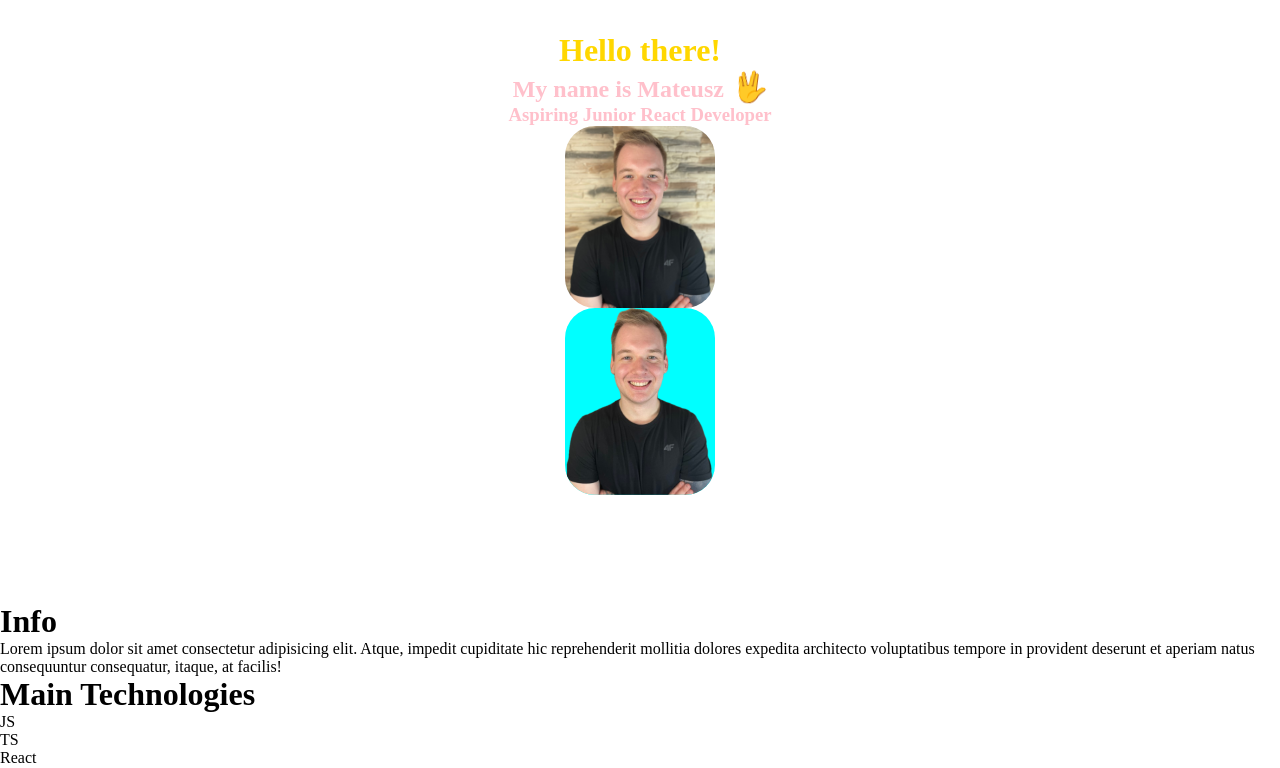
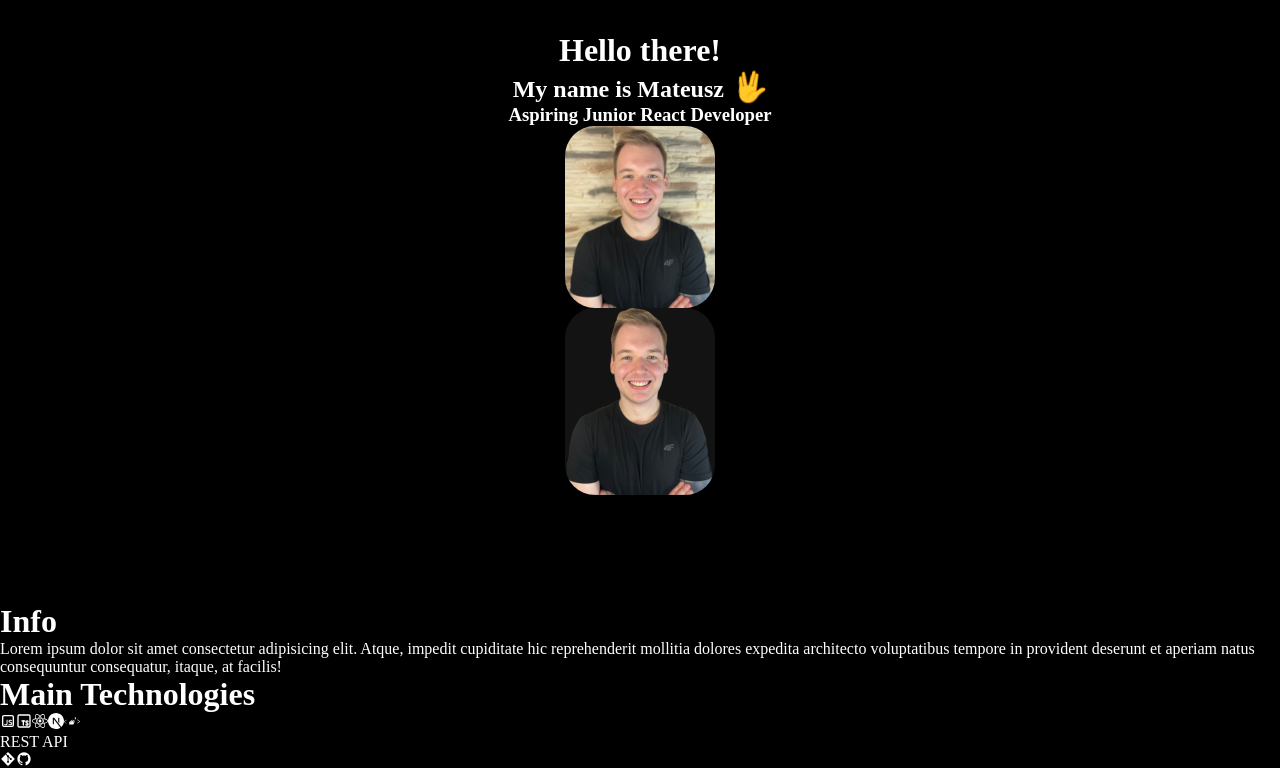
Before and after one commit to Vectari/vectari.github.io, a React (Vite) app: page / in a window 1280 px wide. Shown: the top 768 px of the page. Built offline with nearby package versions, Linux system fonts and the light colour scheme.

Commit message:
add technologies icons

```diff
--- a/package.json
+++ b/package.json
@@ -21,6 +21,7 @@
     "eslint-plugin-react": "^7.33.2",
     "eslint-plugin-react-hooks": "^4.6.0",
     "eslint-plugin-react-refresh": "^0.4.5",
+    "react-icons": "^5.0.1",
     "styled-components": "^6.1.8",
     "vite": "^5.0.8"
   }
--- a/src/Theme.jsx
+++ b/src/Theme.jsx
@@ -1,6 +1,7 @@
 export const Theme = {
   colors: {
-    testgold: "gold",
-    testpink: "pink",
+    background: "#000",
+    maintext: "#FFF",
+    secondary: "#131313",
   },
 };
--- a/src/components/Header.jsx
+++ b/src/components/Header.jsx
@@ -22,7 +22,7 @@ const StyledImg = styled.img`
   margin-right: auto;
   width: 150px;
   border-radius: 30px;
-  background-color: aqua;
+  background-color: ${Theme.colors.secondary};
   /* box-shadow: 10px 5px 5px red; */
 `;
 
--- a/src/components/Technologies.jsx
+++ b/src/components/Technologies.jsx
@@ -1,16 +1,24 @@
+import { RiJavascriptLine } from "react-icons/ri";
+import { TbBrandTypescript } from "react-icons/tb";
+import { FaReact } from "react-icons/fa";
+import { SiNextdotjs } from "react-icons/si";
+import { SiStyledcomponents } from "react-icons/si";
+import { BiLogoGit } from "react-icons/bi";
+import { BiLogoGithub } from "react-icons/bi";
+
 export function Technologies() {
   return (
     <>
       <h1>Main Technologies</h1>
       <ul>
-        <li>JS</li>
-        <li>TS</li>
-        <li>React</li>
-        <li>Next.js</li>
-        <li>styled-components</li>
+        <RiJavascriptLine />
+        <TbBrandTypescript />
+        <FaReact />
+        <SiNextdotjs />
+        <SiStyledcomponents />
         <li>REST API</li>
-        <li>Git</li>
-        <li>GitHub</li>
+        <BiLogoGit />
+        <BiLogoGithub />
       </ul>
       <h1>Secondary Technologies</h1>
       <ul>
--- a/src/index.css
+++ b/src/index.css
@@ -8,4 +8,6 @@ body {
   display: flex;
   justify-content: center;
   padding-top: 32px;
+  color: white;
+  background-color: black;
 }
```
Also changed, not shown: 1 other file (tests, documents, lock files or other folders).
